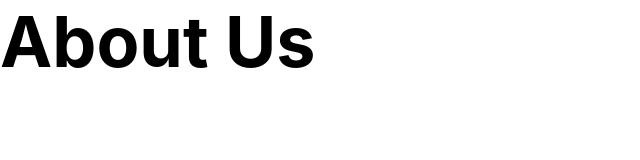
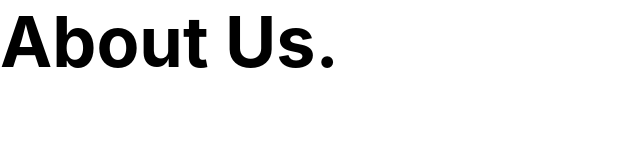
Before and after one commit to GaddMaster/earth-foundation, a Next.js app: page /about-us in a window 1280 px wide. Shown: the top 160 px of the page, without its empty margins (0-640 px from the left). Built offline with nearby package versions, Linux system fonts and the light colour scheme.

Commit message:
chore: New branch about-us

```diff
--- a/pages/about-us.js
+++ b/pages/about-us.js
@@ -3,7 +3,7 @@ import { motion, AnimatePresence } from "framer-motion";
 
 const AboutUs = ({ isVisible }) => {
   console.log(isVisible);
-  return <h1>About Us</h1>;
+  return <h1>About Us.</h1>;
 };
 
 export default AboutUs;
```
